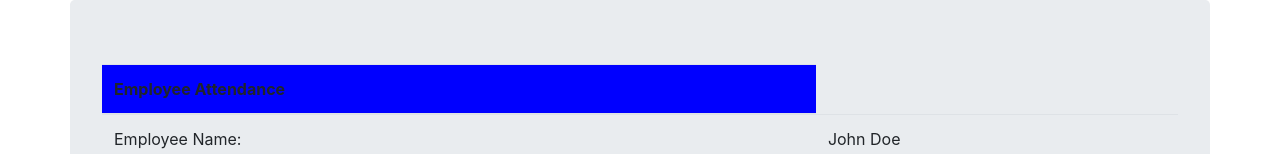
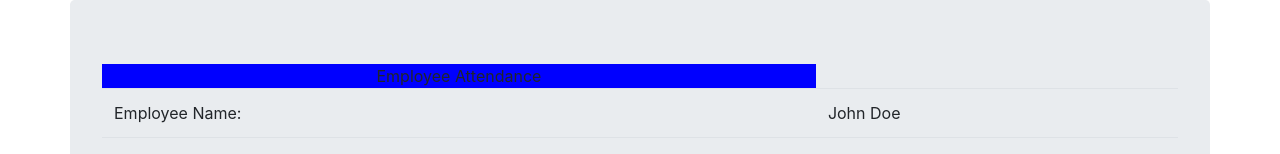
Before and after one commit to shvetajathar/workspace, an Angular app in the folder angularapp/: page / in a window 1280 px wide. Shown: the top 154 px of the page. Built offline with nearby package versions, Linux system fonts and the light colour scheme.

Commit message:
Backup Commit

```diff
--- a/angularapp/src/app/app.component.html
+++ b/angularapp/src/app/app.component.html
@@ -1,7 +1,7 @@
 <div class="container jumbotron">
 <table class="table">
   <thead>
-  <th style="background-color: blue;" text-align="center">Employee Attendance</th>
+  <tr style="background-color: blue; width: 100%; text-align: center; width: 100%;">Employee Attendance</tr>
 
 </thead>
 <tbody>
```
